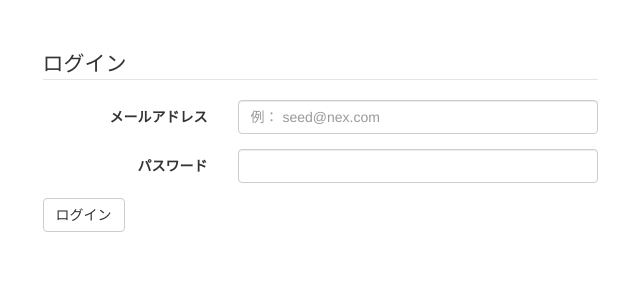
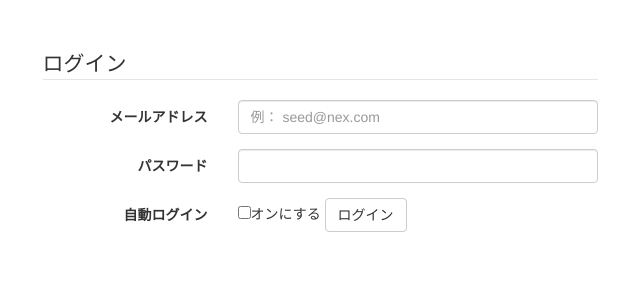
Before and after one commit to zakiyama3/seed_sns, a PHP site: page /login.php in a window 1280 px wide. Shown: the part 51-351 px from the top of the page, without its empty margins (320-960 px from the left). Run offline with PHP 8.4, Linux system fonts and the light colour scheme.

Commit message:
自動ログイン完成

```diff
--- a/login.php
+++ b/login.php
@@ -1,4 +1,16 @@
 <?php
+session_start();
+
+//クッキー情報が存在してたら（自動ログイン）
+//$_POSTにログイン情報を保存します。
+if(isset($_COOKIE["email"]) && !empty($_COOKIE["email"])){
+  $_POST["email"] = $_COOKIE["email"];
+  $_POST["password"] = $_COOKIE["password"];
+  $_POST["save"] = "on";
+
+}
+
+
 
 //POST送信されていたら
  require('dbconnect.php');
@@ -18,9 +30,33 @@ if (isset($_POST) && !empty($_POST)){
 
   //1行取得
   $members = $stmt->fetch(PDO::FETCH_ASSOC);
-  echo "</pre>";
-  var_dump($members);
-  echo "</pre>";
+  // echo "</pre>";
+  // var_dump($members);
+  // echo "</pre>";
+
+  if($members == false){
+    //認証失敗
+    $error["login"] = "failed";
+  }else{
+    //認証成功
+    //　１．セッション変数に会員idを保存
+    $_SESSION["id"] = $members["member_id"];
+
+    //２．ログインした時間をセッション変数の保存
+    $_SESSION["time"] = time();
+
+    //３．自動ログインの処理
+    if($_POST["save"] == "on"){
+      //クッキーにログイン情報を記録（保存したい名前、保存したい値、保存したい期間：秒数）
+      setcookie('email',$_POST["email"],time()+60*60*24*14);
+      setcookie('password',$_POST["password"],time()+60*60*24*14);
+
+    }
+
+    // ４．ログイン後の画面に移動
+    header("Location: index.php");
+    exit();
+  }
 
   }catch(Exception $e){
 
@@ -92,6 +128,15 @@ if (isset($_POST) && !empty($_POST)){
               <input type="password" name="password" class="form-control" placeholder="">
             </div>
           </div>
+          <!-- 自動ログイン -->
+              <div class="form-group">
+              <label class="col-sm-4 control-label">自動ログイン</label>
+              <div class="col-sm-8">
+              <input type="checkbox" name="save">オンにする
+
+           <?php if((isset($error["login"])) && ($error["login"]=='failed')){ ?>
+          <p class="error">*　emailかパスワードが間違っています。。</p>
+          <?php } ?>
           <input type="submit" class="btn btn-default" value="ログイン">
         </form>
       </div>
```
